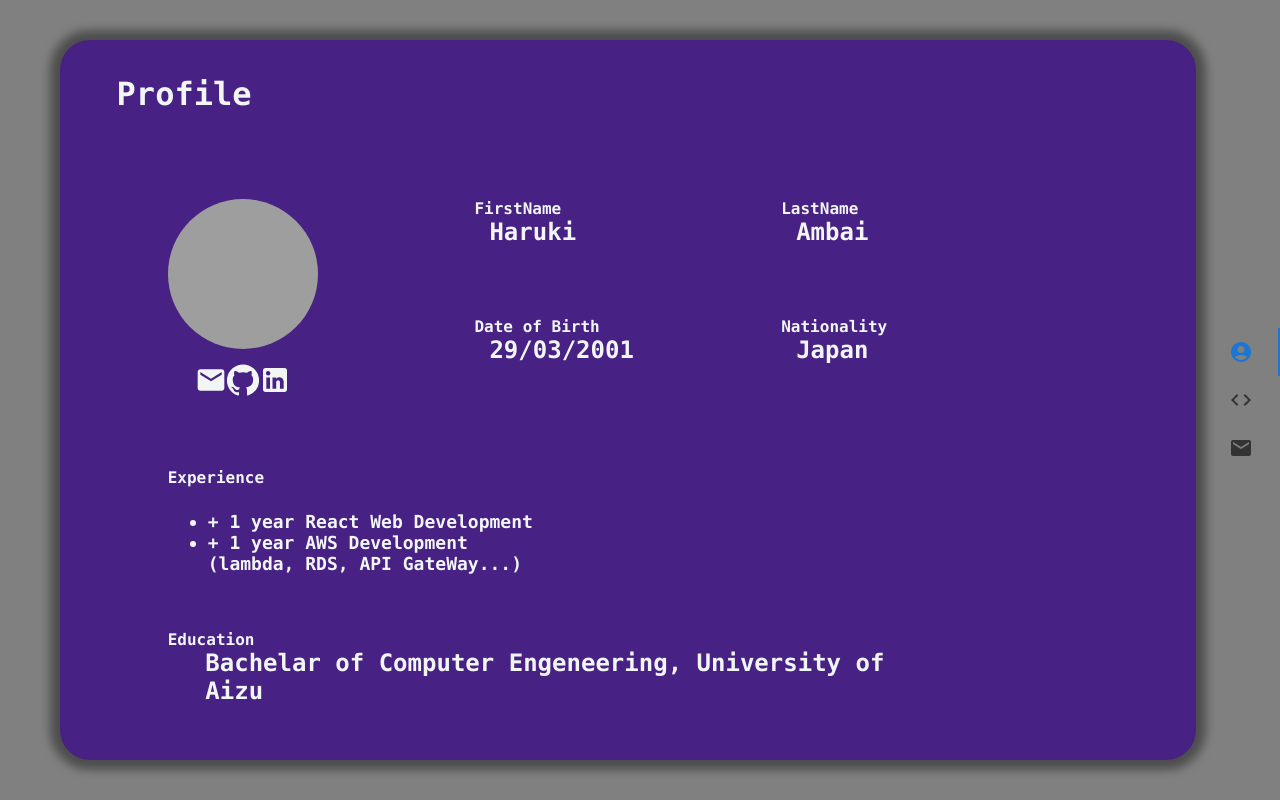
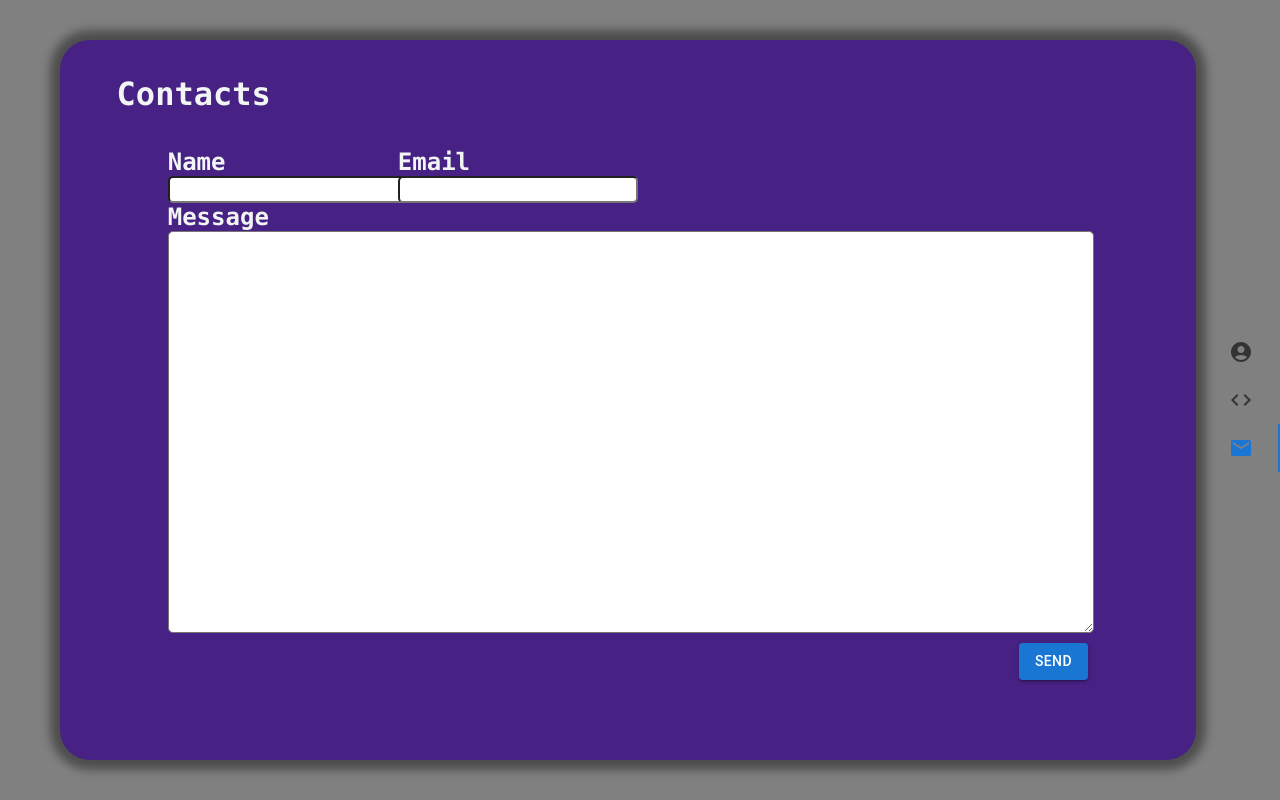
Before and after one commit to anbyjap/portfoli, a React (Create React App) app: page / in a window 1280 px wide. Built offline with nearby package versions, Linux system fonts and the light colour scheme; grey boxes are pictures that could not be loaded.

Commit message:
#update : contants update

```diff
--- a/package.json
+++ b/package.json
@@ -3,14 +3,16 @@
   "version": "0.1.0",
   "private": true,
   "dependencies": {
+    "@emailjs/browser": "^3.10.0",
     "@emotion/react": "^11.10.5",
     "@emotion/style": "^0.8.0",
     "@emotion/styled": "^11.10.5",
     "@material-ui/core": "^4.12.4",
     "@material-ui/icons": "^4.11.3",
-    "@mui/icons-material": "^5.10.16",
+    "@mui/icons-material": "^5.11.0",
     "@mui/material": "^5.10.16",
     "@mui/styles": "^5.11.2",
+    "@mui/x-date-pickers": "^5.0.12",
     "@testing-library/jest-dom": "^5.14.1",
     "@testing-library/react": "^13.0.0",
     "@testing-library/user-event": "^13.2.1",
@@ -22,6 +24,8 @@
     "node-sass": "^8.0.0",
     "react": "^18.2.0",
     "react-dom": "^18.2.0",
+    "react-hook-form": "^7.41.3",
+    "react-hook-form-mui": "^5.12.2",
     "react-material-ui-carousel": "^3.4.2",
     "react-router-dom": "^6.4.4",
     "react-scripts": "5.0.1",
--- a/src/pages/Contacts/Contacts.scss
+++ b/src/pages/Contacts/Contacts.scss
@@ -1,19 +1,25 @@
 .contact_wrapper {
-  padding: 5% 5%;
+  padding: 0 5%;
   height: 100%;
-  .icon {
-    font-size: xx-large;
-  }
-  @media (max-width: 414px) {
-    display: flex;
-  }
-  @media (min-width: 414px) {
-    display: flex;
-    flex-direction: column;
+
+  input,
+  textarea {
+    border-radius: 5px;
+    font-size: large;
   }
 
-  .contact_content {
+  .content_wrapper {
     display: flex;
-    align-items: center;
+    justify-content: space-between;
+  }
+  .text_wrapper {
+    height: 55vh;
+    .text_area {
+      width: 100%;
+      height: 90%;
+    }
+  }
+  label {
+    font-size: large;
   }
 }
--- a/src/pages/Contacts/Contacts.tsx
+++ b/src/pages/Contacts/Contacts.tsx
@@ -1,39 +1,50 @@
 import "./Contacts.scss";
-import GitHubIcon from "@mui/icons-material/GitHub";
-import Email from "@mui/icons-material/Email";
-import LinkedIn from "@mui/icons-material/LinkedIn";
-import { Grid, Link } from "@material-ui/core";
+import emailjs from "@emailjs/browser";
+import { Grid } from "@material-ui/core";
+import { Button } from "@mui/material";
 
 const Contacts = () => {
+  const sendEmail = (e: React.FormEvent<HTMLFormElement>) => {
+    e.preventDefault();
+
+    emailjs
+      .sendForm(
+        `${process.env.REACT_APP_EMAIL_SERVICE_ID}`,
+        `${process.env.REACT_APP_EMAIL_TEMPLATE_ID}`,
+        e.currentTarget,
+        `${process.env.REACT_APP_EMAIL_PUBLIC_KEY}`
+      )
+      .then(
+        (result) => {
+          console.log(result.text);
+        },
+        (error) => {
+          console.log(error.text);
+        }
+      );
+  };
   return (
-    <Grid container className="contact_wrapper">
-      <Grid item>
-        <Link className="contact_content" color="inherit">
-          <Email className="icon" />
-          <h2>haruru898@gmail.com</h2>
-        </Link>
+    <form onSubmit={sendEmail}>
+      <Grid container className="contact_wrapper">
+        <Grid item sm={6} lg={3}>
+          <h2>Name</h2>
+          <input type="text" name="user_name" required />
+        </Grid>
+        <Grid item sm={6} lg={3}>
+          <h2>Email</h2>
+          <input type="email" name="user_email" required />
+        </Grid>
+        <Grid item xs={12} className="text_wrapper">
+          <h2>Message</h2>
+          <textarea required name="message" rows={100} className="text_area" />
+        </Grid>
+        <Grid container xs={12} justifyContent="flex-end">
+          <Button type="submit" variant="contained">
+            Send
+          </Button>
+        </Grid>
       </Grid>
-      <Grid item>
-        <Link
-          href="https://github.com/anbyjap"
-          className="contact_content"
-          color="inherit"
-        >
-          <GitHubIcon className="icon" />
-          <h2>anbyjap</h2>
-        </Link>
-      </Grid>
-      <Grid item>
-        <Link
-          href="https://www.linkedin.com/in/haruki-ambai-76a66025b/"
-          className="contact_content"
-          color="inherit"
-        >
-          <LinkedIn className="icon" />
-          <h2>Haruki Ambai</h2>
-        </Link>
-      </Grid>
-    </Grid>
+    </form>
   );
 };
 
--- a/src/pages/Home/Home.tsx
+++ b/src/pages/Home/Home.tsx
@@ -10,7 +10,7 @@ import Projects from "../Projects/Projects";
 import Contacts from "../Contacts/Contacts";
 
 const Home = () => {
-  const [tabIndex, setTabIndex] = useState(Number);
+  const [tabIndex, setTabIndex] = useState(2);
   const handleChange = (_: SyntheticEvent<Element, Event>, value: string) => {
     setTabIndex(Number(value));
   };
```
Also changed, not shown: 1 other file (tests, documents, lock files or other folders).
